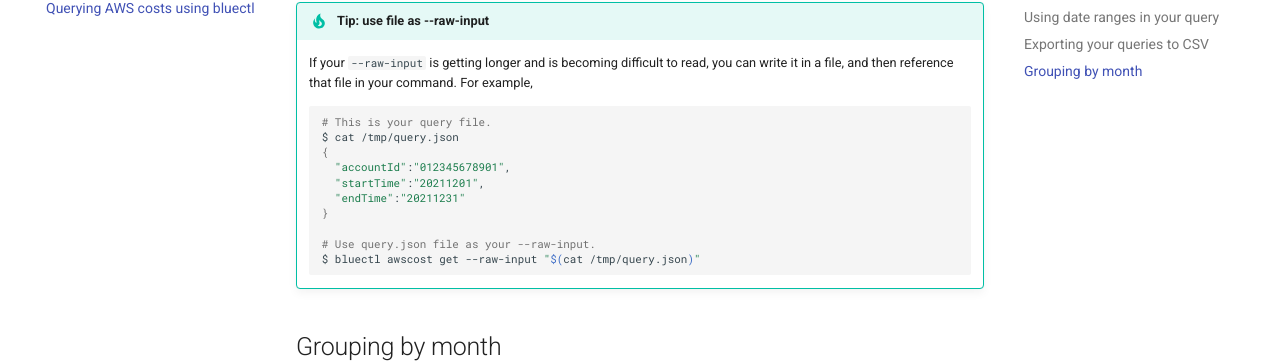
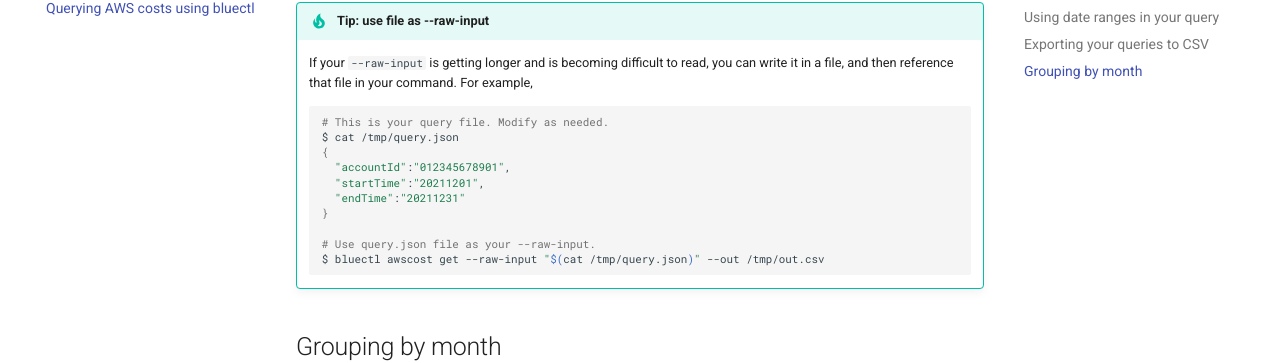
Before and after one commit to alphauslabs/tmpdocs, an MkDocs documentation site: the page built from docs/guides/aws-query-costs.md, in a window 1280 px wide and 900 px high, scrolled down 1131 px. Shown: the part 181-544 px from the top of the window. Built offline with MkDocs 1.6.1 and Material for MkDocs 9.7.7, drawn with Linux system fonts in a browser that asks for light colours; comment, search, counter and statistics services are not loaded.

Commit message:
docs: query costs

````diff
--- a/docs/guides/aws-query-costs.md
+++ b/docs/guides/aws-query-costs.md
@@ -38,7 +38,7 @@
 !!! tip "Tip: use file as --raw-input"
     If your `--raw-input` is getting longer and is becoming difficult to read, you can write it in a file, and then reference that file in your command. For example,
     ```sh
-    # This is your query file.
+    # This is your query file. Modify as needed.
     $ cat /tmp/query.json
     {
       "accountId":"012345678901",
@@ -47,7 +47,7 @@
     }
 
     # Use query.json file as your --raw-input.
-    $ bluectl awscost get --raw-input "$(cat /tmp/query.json)"
+    $ bluectl awscost get --raw-input "$(cat /tmp/query.json)" --out /tmp/out.csv
     ```
 
 ## Grouping by month
````
